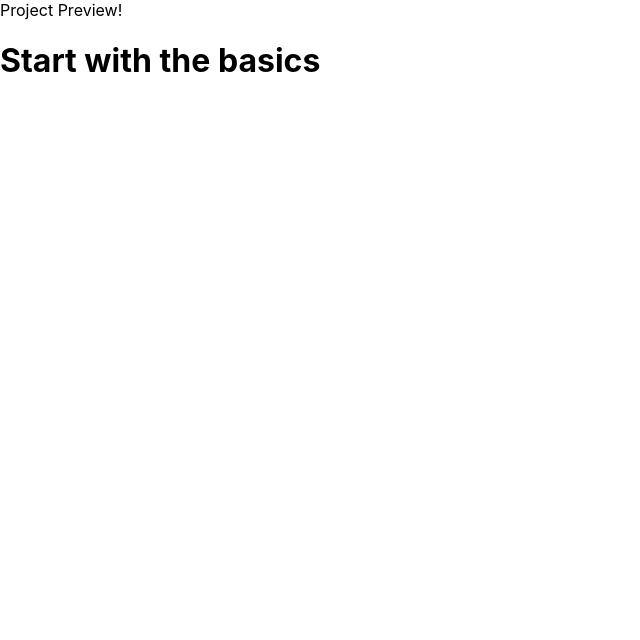
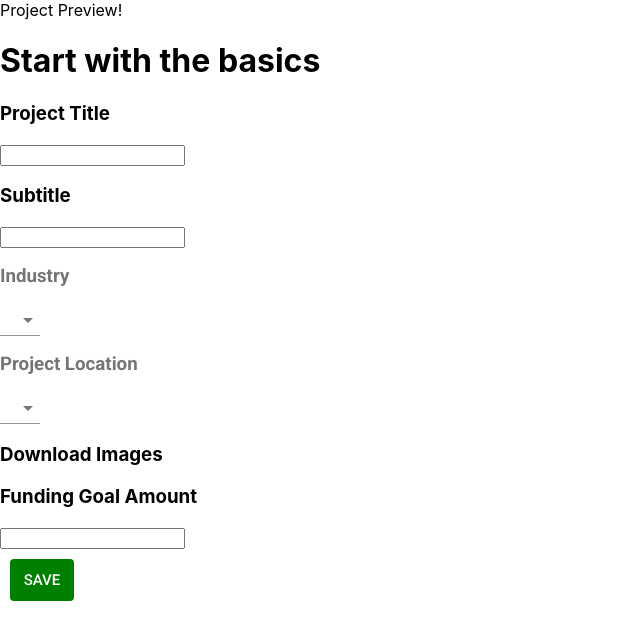
Before and after one commit to hatchways/team-summer, a React (Create React App) app in the folder client/: page /launch in a window 1280 px wide. Shown: the top 640 px of the page, without its empty margins (0-640 px from the left). Built offline with nearby package versions, Linux system fonts and the light colour scheme.

Commit message:
setup basic create project form

```diff
--- a/client/src/components/CreateProject.js
+++ b/client/src/components/CreateProject.js
@@ -1,9 +1,148 @@
-import React from 'react';
+import React, { useState } from 'react';
+import InputLabel from '@material-ui/core/InputLabel';
+import MenuItem from '@material-ui/core/MenuItem';
+import FormControl from '@material-ui/core/FormControl';
+import Select from '@material-ui/core/Select';
 
+import { makeStyles } from '@material-ui/core/styles';
+import Button from '@material-ui/core/Button';
+
+const useStyles = makeStyles(theme => ({
+    margin: {
+      margin: theme.spacing(1),
+    },
+    extendedIcon: {
+      marginRight: theme.spacing(1),
+    },
+    button: {
+        color: "white",
+        backgroundColor: "green",
+        margin: "10px"
+    }
+  }));
+
+  const demoItems = [
+      {_id: 1204834, name: "Tech"},
+      { _id: 2435324123, name: "Marketing"},
+      {_id: 12312434, name: "Art"}
+  ]
+
+  const demoLocations = [
+      {_id: 123323, name: 'New York'},
+      {_id: 124325, name: 'Georgia'},
+      {_id: 213232, name: 'Arkansas'}
+  ]
 const CreateProject = () => {
+    const classes = useStyles();
+
+    const [industry, setIndustry] = useState('');
+    const [location, setLocation] = useState('');
+    const [openIndustry, setOpenIndustry] = useState(false);
+    const [openLocation, setOpenLocation] = useState(false);
+
+    const handleChange = name => e => {
+        if (name === "industry") setIndustry(e.target.value)
+        if (name === "location") setLocation(e.target.value)
+    }
+
+    const handleOpen = (name) => {
+            if (name === "industry") {
+                setOpenIndustry(true);
+                return;
+            }
+        if(name === "location" && openLocation === false) {
+            setOpenLocation(true);
+            return;
+        }
+    }
+
+    const handleClose = (name) => {
+            if (name === "industry") {
+                setOpenIndustry(false);
+            }
+        if (name === "location" && openLocation === true) {
+            setOpenLocation(false);
+            return;
+        }
+    }
+
+    const renderIndustryMenu = (items) => {
+        return (
+            <InputLabel id="industry-select-label">
+                <h3>Industry</h3>
+                <Select
+                    labelid="industry-select-label"
+                    id="industry-select"
+                    open={openIndustry}
+                    onClose={() => handleClose("industry")}
+                    onOpen={() => handleOpen("industry")}
+                    value={industry}
+                    onChange={handleChange("industry")}
+                >
+                <MenuItem value="">
+                </MenuItem>
+                    {
+                        items.map(item => {
+                            return <MenuItem
+                                key={item._id}
+                                value={item.name}>
+                                    {item.name}
+                                </MenuItem>
+                        })
+                    }
+
+                </Select>
+            </InputLabel>
+        )
+    }
+
+    const renderLocationMenu = (items) => {
+        return (
+            <InputLabel id="location-select-label">
+                <h3>Project Location</h3>
+                <Select
+                    labelid="location-select-label"
+                    id="location-select"
+                    open={openLocation}
+                    onClose={() => handleClose("location")}
+                    onOpen={() => handleOpen("location")}
+                    value={location}
+                    onChange={handleChange("location")}
+                >
+                <MenuItem value="">
+                </MenuItem>
+                    {
+                        items.map(item => {
+                            return <MenuItem
+                                key={item._id}
+                                value={item.name}>
+                                    {item.name}
+                                </MenuItem>
+                        })
+                    }
+
+                </Select>
+            </InputLabel>
+        )
+    }
+
     return (
         <div className="create-project-container">
             <h1>Start with the basics</h1>
+            <form>
+                <h3>Project Title</h3>
+                <input type="text" name="title"></input>
+                <h3>Subtitle</h3>
+                <input type="textarea" name="subtitle"></input>
+                {renderIndustryMenu(demoItems)}
+                {renderLocationMenu(demoLocations)}
+                <h3>Download Images</h3>
+                <h3>Funding Goal Amount</h3>
+                <input type="text" name="fundingGoal"></input>
+            </form>
+             <Button className={classes.button} size="large">
+                 Save
+            </Button>
         </div>
     )
 }
```
Also changed, not shown: 1 other file (tests, documents, lock files or other folders).
